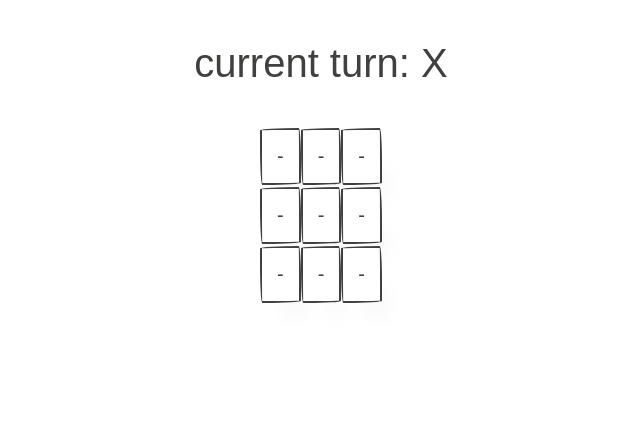
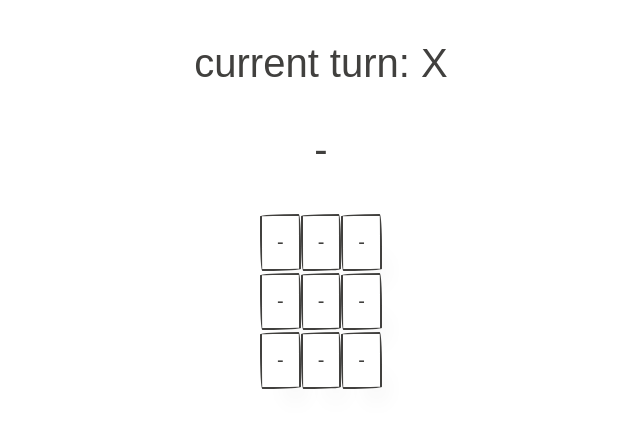
Before and after one commit to errixed/redux-tictactoe, a React (Create React App) app: page / in a window 1280 px wide. Shown: the top 428 px of the page, without its empty margins (319-959 px from the left). Built offline with nearby package versions, Linux system fonts and the light colour scheme; a web font is replaced by a local one.

Commit message:
add winner calculation

```diff
--- a/src/components/ticTacToe.tsx
+++ b/src/components/ticTacToe.tsx
@@ -1,6 +1,6 @@
 import { useEffect, useState } from "react";
 import { useAppDispatch, useAppSelector } from "../app/hooks";
-import { State, Turn, turn, turnSelector } from "./ticTacToeSlice";
+import { State, selectWinner, turn, turnSelector } from "./ticTacToeSlice";
 
 function TicTacToe() {
   const [states, setStates] = useState<State>();
@@ -22,9 +22,13 @@ function TicTacToe() {
     };
     dispatch(turn(constTurn));
   }
+
+  const winner = useAppSelector(selectWinner);
+
   return (
     <div className="container">
       <h3>current turn: {states?.turn}</h3>
+      <h3>{winner}</h3>
       <table>
         {
           states?.table.map((row, index) => {
--- a/src/components/ticTacToeSlice.ts
+++ b/src/components/ticTacToeSlice.ts
@@ -1,4 +1,4 @@
-import { createSlice, PayloadAction } from "@reduxjs/toolkit";
+import { createSelector, createSlice, PayloadAction } from "@reduxjs/toolkit";
 import { RootState } from "../app/store";
 
 // export interface Todo {
@@ -7,7 +7,7 @@ import { RootState } from "../app/store";
 //   description: string;
 // }
 
-export type Cell = 'X' | 'O' | '-'
+type Cell = 'X' | 'O' | '-'
 export type Table = Array<Array<Cell>>
 export type Turn = Exclude<Cell, '-'>
 
@@ -25,7 +25,7 @@ const initialState: State = {
   turn: "X"
 }
 
-interface TurnAction {
+export interface TurnAction {
   i: number,
   j: number,
 }
@@ -41,6 +41,38 @@ export const tactactoeSlice = createSlice({
   },
 });
 
+function calculateWinner(squares: string[]) {
+  const lines = [
+    [0, 1, 2],
+    [3, 4, 5],
+    [6, 7, 8],
+    [0, 3, 6],
+    [1, 4, 7],
+    [2, 5, 8],
+    [0, 4, 8],
+    [2, 4, 6]
+  ];
+  for (let i = 0; i < lines.length; i++) {
+    const [a, b, c] = lines[i];
+    if (squares[a] && squares[a] === squares[b] && squares[a] === squares[c]) {
+      return squares[a];
+    }
+  }
+  return null;
+}
+
+export const selectSquares = (state: RootState) => state.tactactoeReducer.table
+
+export const selectWinner = createSelector(
+  // First we select the raw data that we need from Redux.
+  selectSquares,
+  // Then we convert it to the output that we want.
+  (squares) => {
+    const squaresArray = squares.flat();
+    return calculateWinner(squaresArray);
+  }
+);
+
 export const { turn } = tactactoeSlice.actions;
 export const turnSelector = (state: RootState) => state.tactactoeReducer;
 export default tactactoeSlice.reducer;
```
